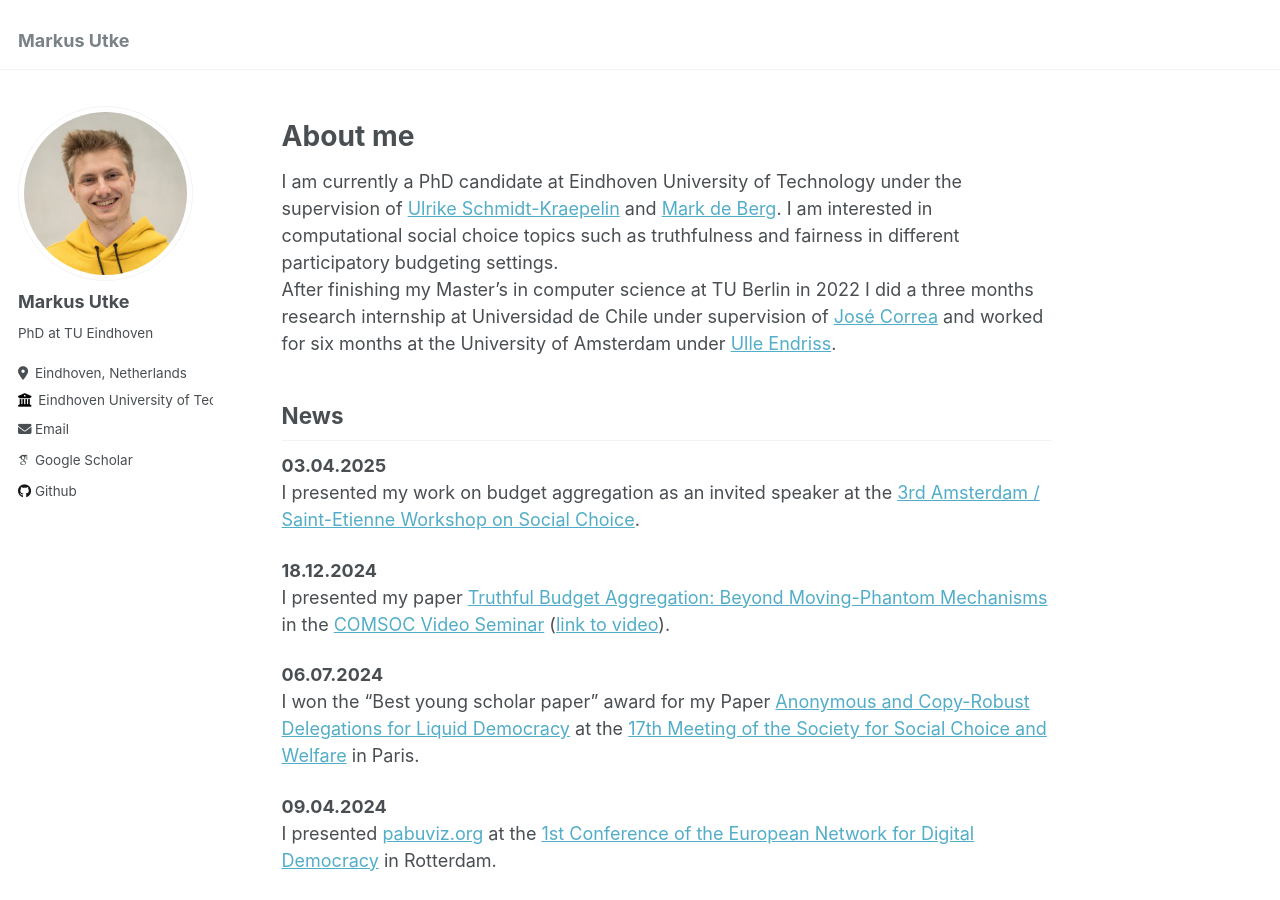
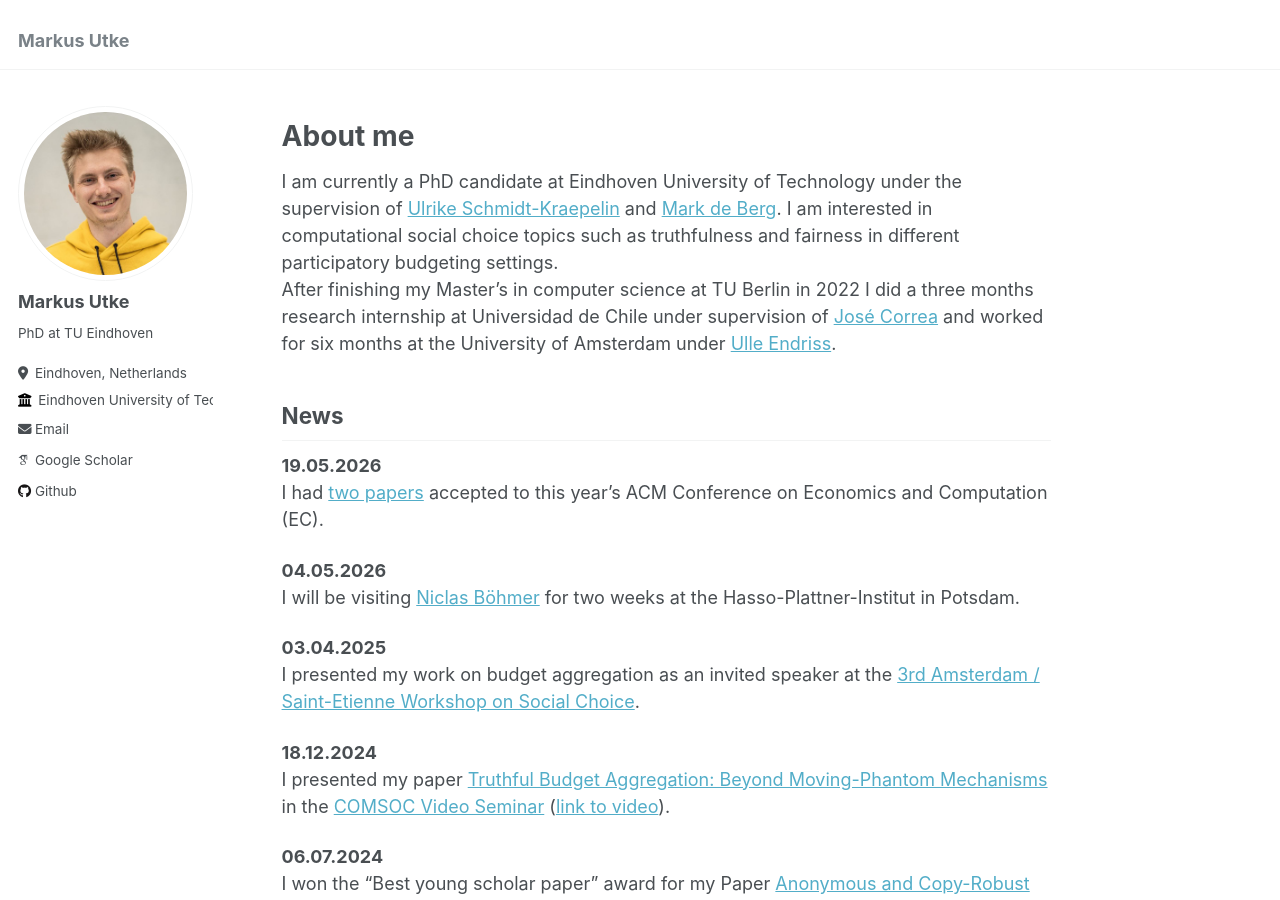
Before and after one commit to markus-utke/markus-utke.github.io, a Jekyll site: the page built from _pages/about.md, in a window 1280 px wide and 900 px high. Built offline with Jekyll 4.4.1, drawn with Linux system fonts in a browser that asks for light colours; some web fonts are replaced.

Commit message:
2026.09.09 (2)

```diff
--- a/_pages/about.md
+++ b/_pages/about.md
@@ -15,6 +15,12 @@ After finishing my Master's in computer science at TU Berlin in 2022 I did a thr
 
 News
 ------
+**19.05.2026** \
+I had [two papers](#publications) accepted to this year's ACM Conference on Economics and Computation (EC).
+
+**04.05.2026** \
+I will be visiting [Niclas Böhmer](https://hpi.de/en/boehmer/team/niclas-boehmer/) for two weeks at the Hasso-Plattner-Institut in Potsdam.
+
 **03.04.2025** \
 I presented my work on budget aggregation as an invited speaker at the [3rd Amsterdam / Saint-Etienne Workshop on Social Choice](https://sites.google.com/view/amsterdam-saint-etienne-2025/).
 
```
Also changed, not shown: 1 other file.
